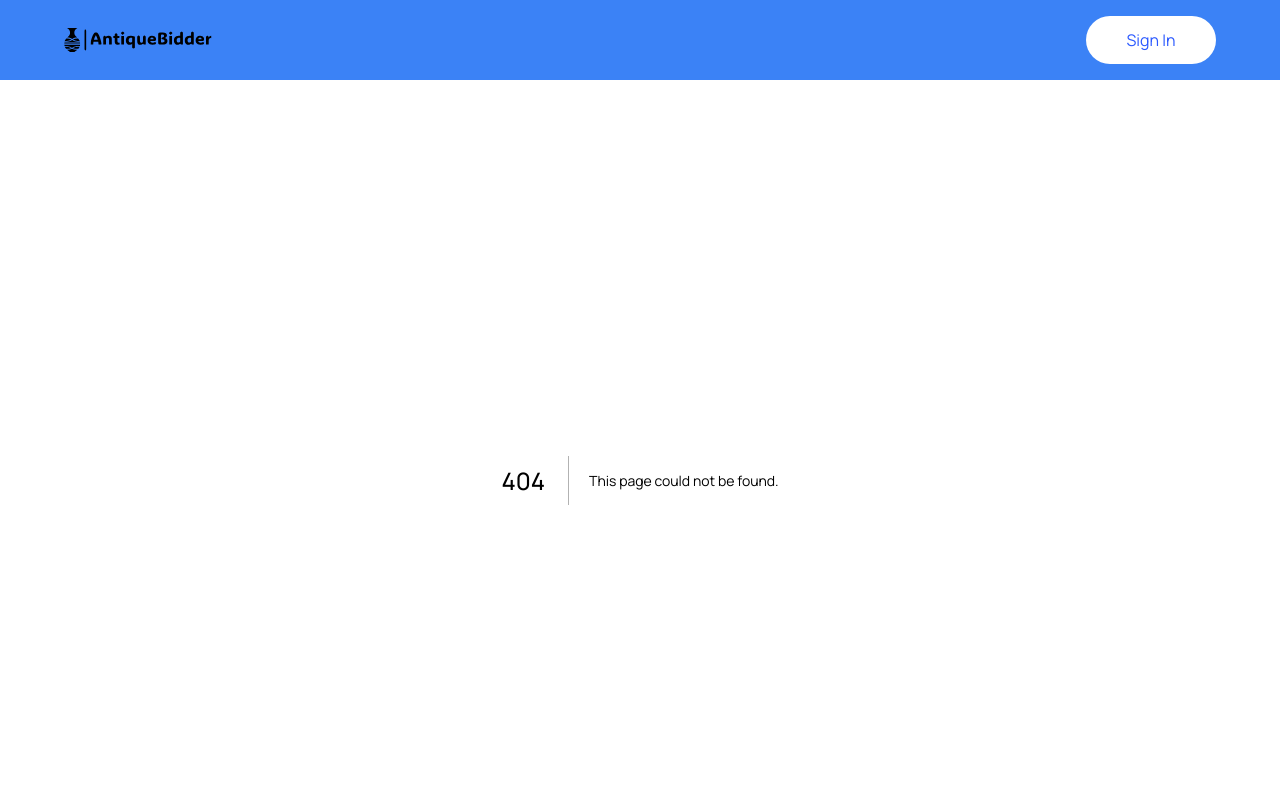
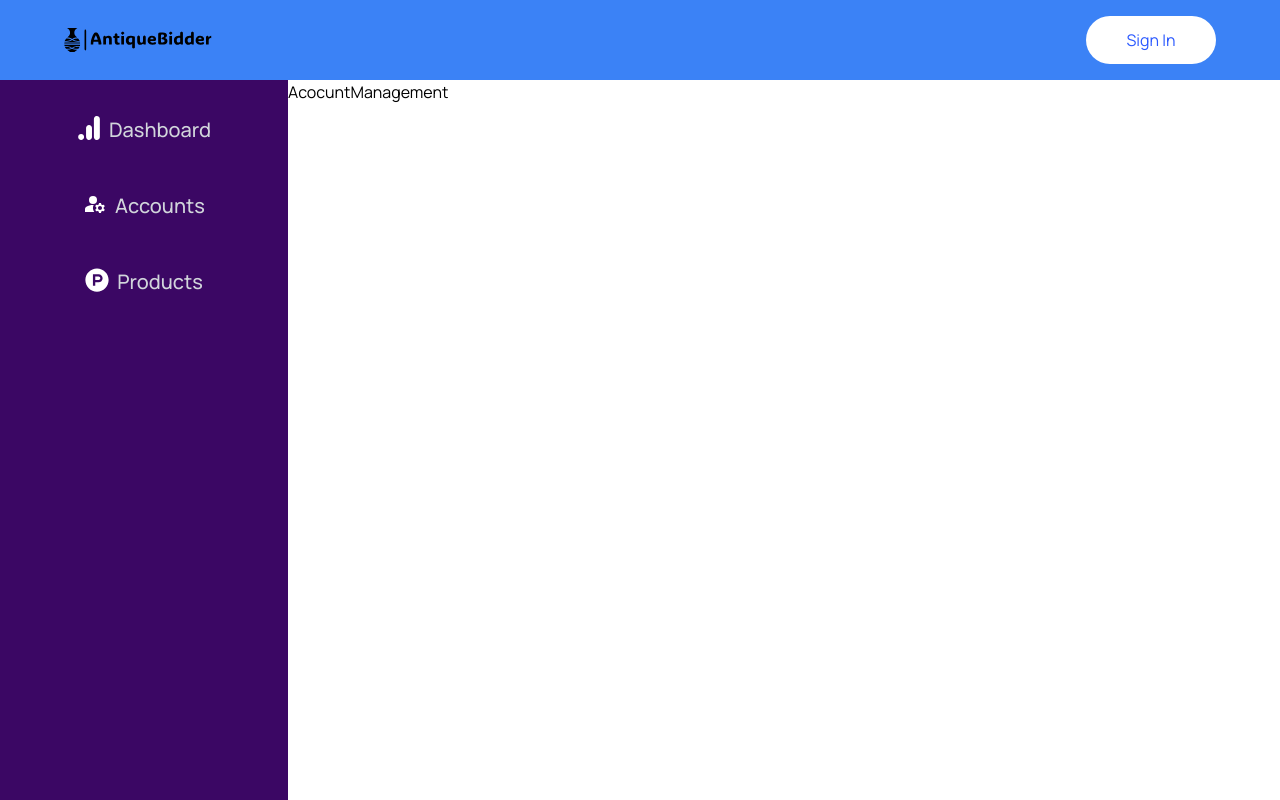
Before and after one commit to bytesculptors/oad_auction, a Next.js app in the folder client/: page /admin/account-management in a window 1280 px wide. Before the commit this address had no page. Shown: the top 800 px of the page. Built offline with nearby package versions, Linux system fonts and the light colour scheme.

Commit message:
sidebar admin

```diff
--- /dev/null
+++ b/client/app/admin/account-management/page.tsx
@@ -0,0 +1,5 @@
+import React from 'react';
+
+export default function AcocuntManagement() {
+    return <div>AcocuntManagement</div>;
+}
--- /dev/null
+++ b/client/app/admin/layout.tsx
@@ -0,0 +1,11 @@
+import Sidebar from '@/components/Sidebar';
+import React from 'react';
+
+export default function AdminLayout({ children }: { children: React.ReactNode }) {
+    return (
+        <div className="flex flex-row">
+            <Sidebar />
+            {children}
+        </div>
+    );
+}
--- /dev/null
+++ b/client/app/admin/page.tsx
@@ -0,0 +1,5 @@
+import React from 'react';
+
+export default function Admin() {
+    return <div>Admin dashboard</div>;
+}
--- /dev/null
+++ b/client/app/admin/product-management/page.tsx
@@ -0,0 +1,5 @@
+import React from 'react';
+
+export default function ProductMangement() {
+    return <div>ProductMangement</div>;
+}
--- /dev/null
+++ b/client/components/Sidebar.tsx
@@ -0,0 +1,35 @@
+import React from 'react';
+import { SiGoogleanalytics } from 'react-icons/si';
+import { MdManageAccounts } from 'react-icons/md';
+import { FaProductHunt } from 'react-icons/fa';
+import { IconType } from 'react-icons';
+import Link from 'next/link';
+
+interface SidebarItemProps {
+    title: string;
+    address: string;
+    Icon: IconType;
+}
+
+const SidebarItem = ({ title, Icon, address }: SidebarItemProps) => {
+    return (
+        <Link href={address}>
+            <span className="flex flex-row gap-2 mt-6 p-3 md:px-7 cursor-pointer hover:bg-slate-500 rounded-md ">
+                <Icon className="text-2xl text-white  hidden md:inline" />
+                <h1 className="text-gray-300 origin-left font-medium text-xl ">{title}</h1>
+            </span>
+        </Link>
+    );
+};
+
+export default function Sidebar() {
+    return (
+        <div className="w-50 md:w-72 h-screen bg-purple-950">
+            <div className="flex flex-col gap-x-4 items-center justify-center">
+                <SidebarItem Icon={SiGoogleanalytics} address={'/admin'} title="Dashboard" />
+                <SidebarItem Icon={MdManageAccounts} address={'/admin/account-management'} title="Accounts" />
+                <SidebarItem Icon={FaProductHunt} address={'/admin/product-management'} title="Products" />
+            </div>
+        </div>
+    );
+}
--- a/client/package.json
+++ b/client/package.json
@@ -16,6 +16,7 @@
     "next": "14.1.4",
     "react": "^18",
     "react-dom": "^18",
+    "react-icons": "^5.2.0",
     "react-toastify": "^10.0.5"
   },
   "devDependencies": {
```
Also changed, not shown: 1 other file (tests, documents, lock files or other folders).
